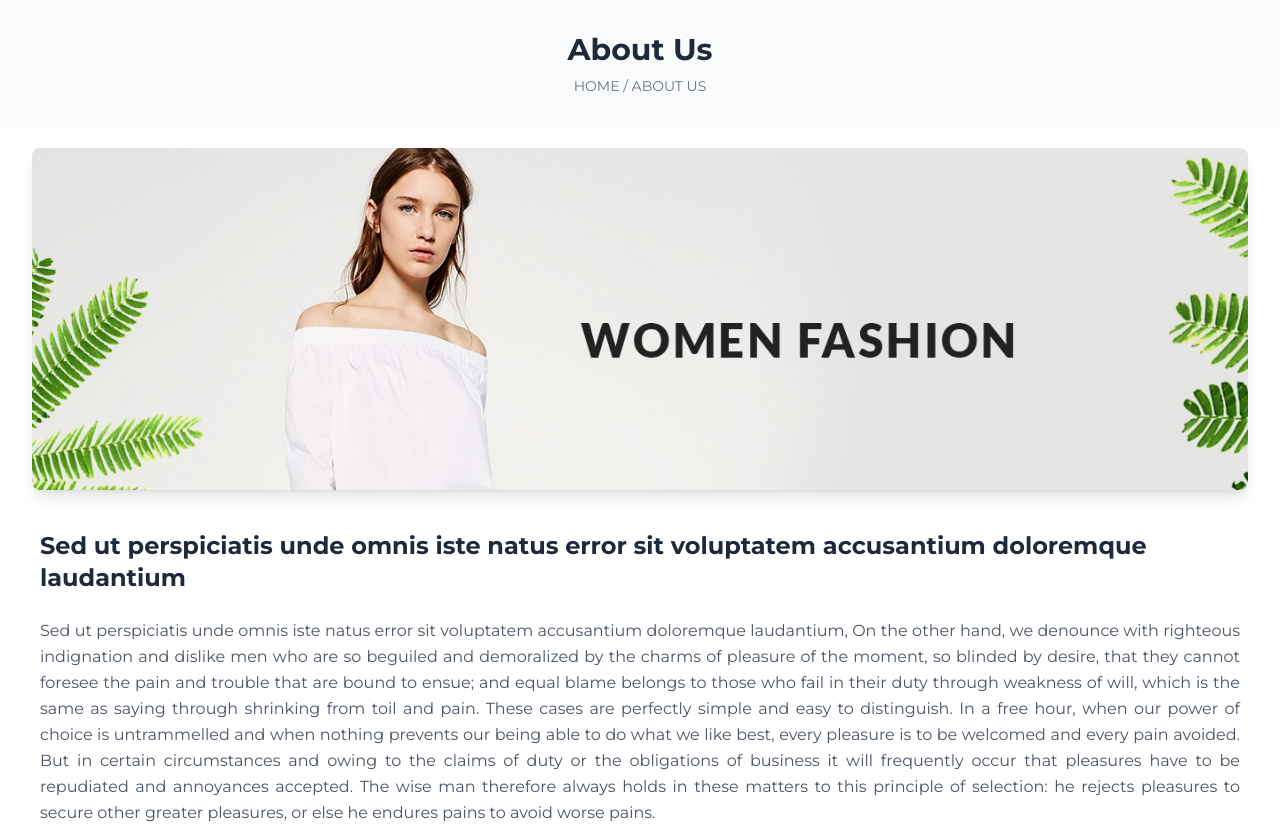
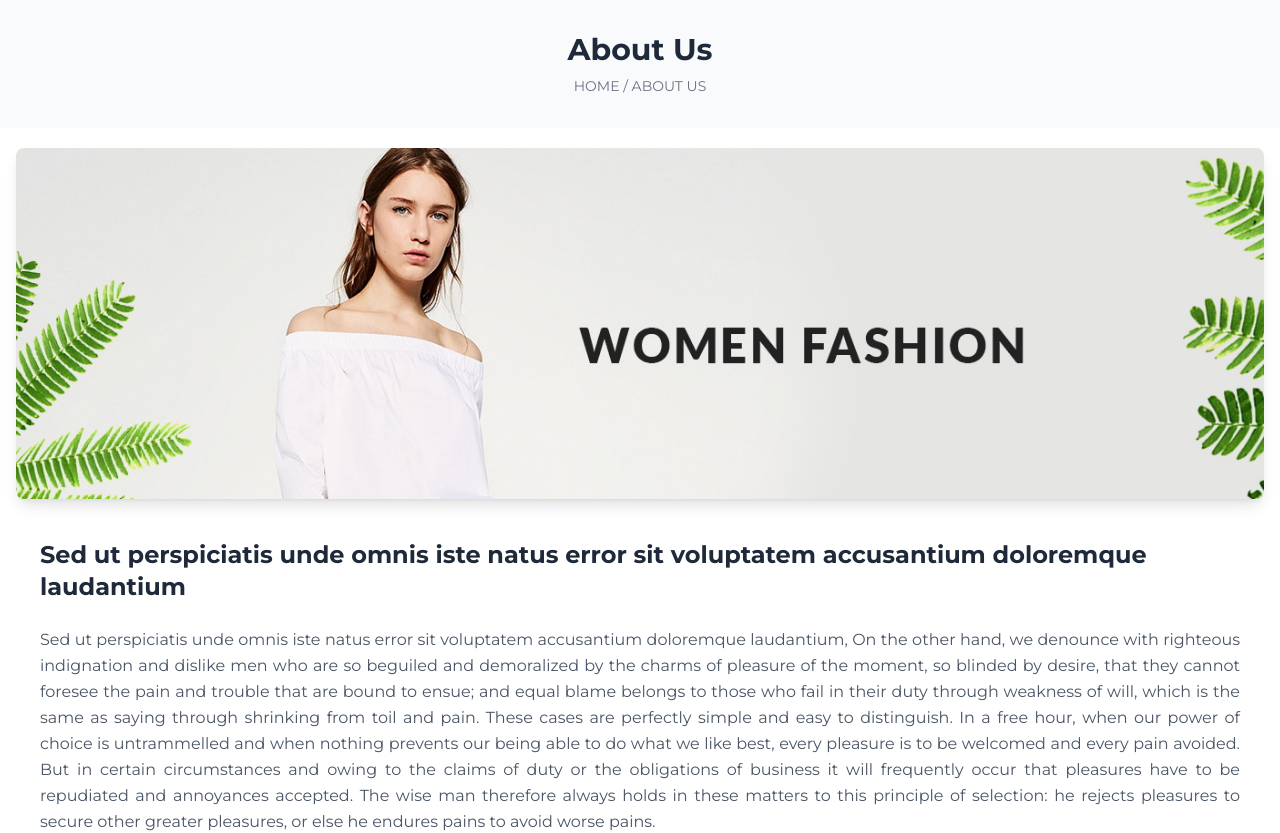
Before and after one commit to Amit123Singh/MAIPL-ecommerce, a React (Vite) app in the folder maipl-ecommerce/: page / in a window 1280 px wide. Shown: the top 833 px of the page. Built offline with nearby package versions, Linux system fonts and the light colour scheme.

Commit message:
Update App.jsx

```diff
--- a/maipl-ecommerce/src/App.jsx
+++ b/maipl-ecommerce/src/App.jsx
@@ -18,7 +18,7 @@ const Header = () => (
 // Hero Section Component
 const HeroSection = () => (
   <section className="relative py-5 flex items-center justify-center text-center overflow-hidden">
-        <div className="mx-8">
+        <div className="mx-4">
             <img
                 src="/hero.png"
                 alt="Woman in white top"
```
